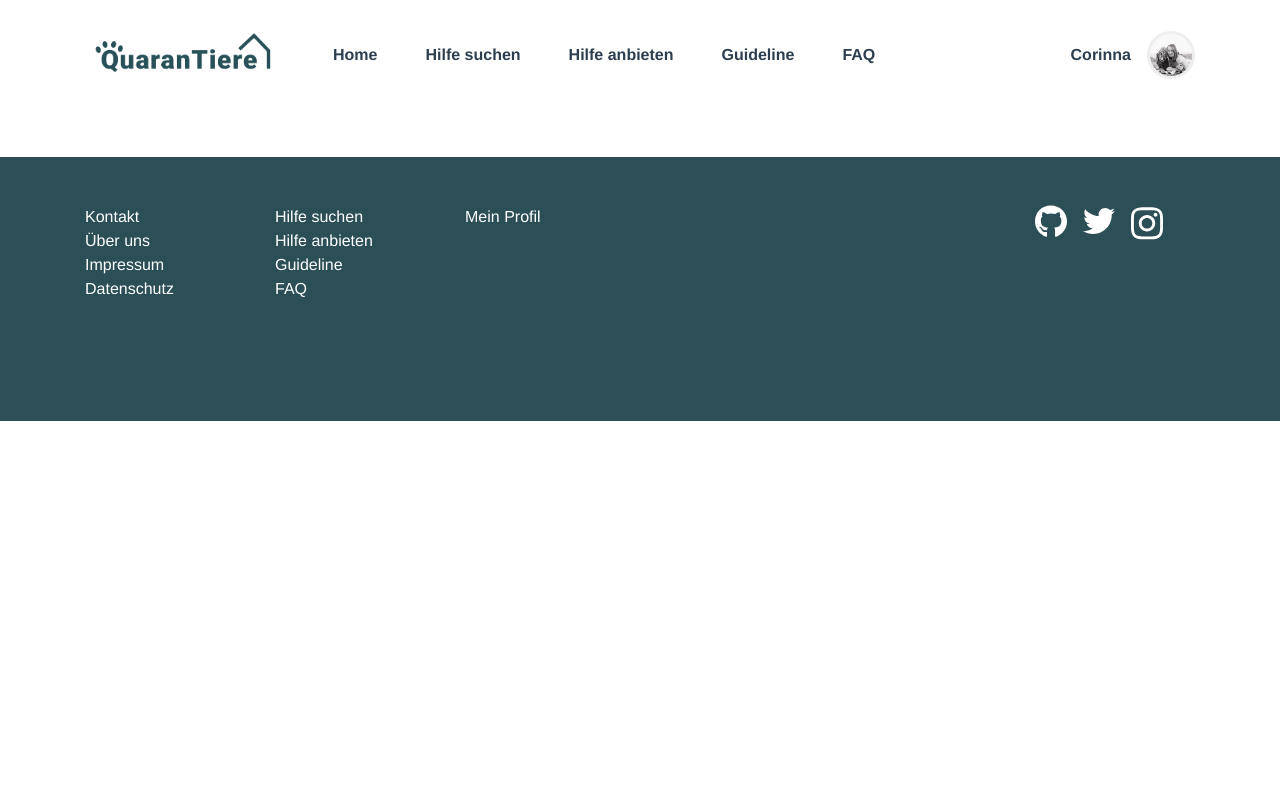
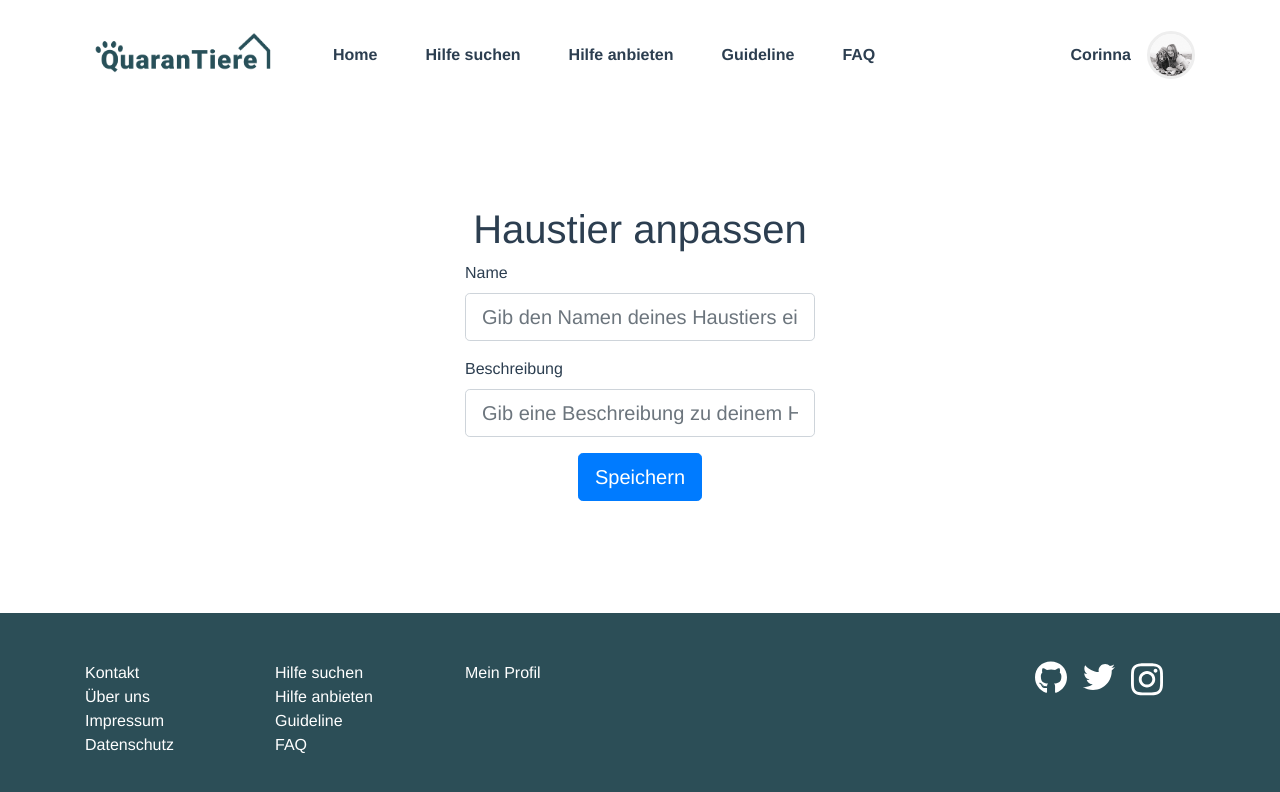
Before and after one commit to PetHelp/PetHelp, a Vue app in the folder frontend/: page /profil/haustier/1 in a window 1280 px wide. Shown: the top 792 px of the page. Built offline with nearby package versions, Linux system fonts and the light colour scheme; no server answers.

Commit message:
Edit Animal

```diff
--- a/frontend/src/components/Animal.vue
+++ b/frontend/src/components/Animal.vue
@@ -1,17 +1,16 @@
 <template>
     <div>
-        <Avatar :img="animal.img" />
-        <h3 class="h5 text-center mt-3">{{animal.name}} ({{ animal.age }})</h3>
-        <p v-if="animal.hometown" class="text-center">{{animal.hometown}}</p>
+        <!--<Avatar :img="animal.img" />-->
+        <h3 class="h5 text-center mt-3">{{animal.name}}</h3>
     </div>
 </template>
 
 <script>
-import Avatar from '../components/Avatar.vue'
+// import Avatar from '../components/Avatar.vue'
 
 export default {
   name: 'Animal',
-  props: ['animal'],
-  components: { Avatar }
+  props: ['animal'] // ,
+//  components: { Avatar }
 }
 </script>
--- a/frontend/src/router/index.js
+++ b/frontend/src/router/index.js
@@ -49,6 +49,11 @@ const routes = [
     component: () => import(/* webpackChunkName: "addPet" */ '../views/AddAnimal.vue')
   },
   {
+    path: '/profil/haustier/:id',
+    name: 'editPet',
+    component: () => import(/* webpackChunkName: "editPet" */ '../views/EditAnimal.vue')
+  },
+  {
     path: '/login',
     name: 'login',
     component: () => import(/* webpackChunkName: "login" */ '../views/Login.vue')
--- a/frontend/src/store/index.js
+++ b/frontend/src/store/index.js
@@ -203,6 +203,7 @@ export default new Vuex.Store({
         .then(res => {
           console.log(res)
           commit('updateAnimal', res.data)
+          router.replace('/profil')
         })
         .catch(error => console.log(error))
     },
@@ -245,6 +246,9 @@ export default new Vuex.Store({
     },
     isAuthenticated (state) {
       return state.token.access !== null
+    },
+    getAnimalById: (state) => (id) => {
+      return state.profile.animals.find(a => parseInt(a.id) === parseInt(id))
     }
   },
   modules: {
--- /dev/null
+++ b/frontend/src/views/EditAnimal.vue
@@ -0,0 +1,71 @@
+<template>
+  <div class="register container pt-5 my-5 z-depth-1">
+    <b-row align-h="center">
+      <b-col xs="12" sm="10" md="6" lg="6" xl="4">
+        <h1 class="text-center">Haustier anpassen</h1>
+        <b-form @submit.prevent="onSubmit">
+
+          <b-form-group id="input-group-1" label="Name" label-for="input-1">
+            <b-form-input
+              id="input-1"
+              v-model="form.name"
+              type="text"
+              required
+              size="lg"
+              placeholder="Gib den Namen deines Haustiers ein"
+            ></b-form-input>
+          </b-form-group>
+
+          <b-form-group id="input-group-2" label="Beschreibung" label-for="input-2">
+            <b-form-input
+              id="input-2"
+              v-model="form.description"
+              required
+              size="lg"
+              placeholder="Gib eine Beschreibung zu deinem Haustier ein"
+              type="text"
+            ></b-form-input>
+          </b-form-group>
+
+          <p class="text-center"><b-button size="lg" type="submit" :disabled=!formIsValid variant="primary">Speichern</b-button></p>
+        </b-form>
+      </b-col>
+    </b-row>
+  </div>
+</template>
+
+<script>
+export default {
+  title: 'Quarantiere - Haustier anpassen',
+  data () {
+    return {
+      id: this.$route.params.id,
+      form: {
+        name: '',
+        description: ''
+      },
+      animal: null
+    }
+  },
+  methods: {
+    onSubmit () {
+      this.animal.name = this.form.name
+      this.animal.description = this.form.description
+      this.$store.dispatch('updateAnimal', this.animal)
+    }
+  },
+  computed: {
+    formIsValid () {
+      return true
+    }
+  },
+  created () {
+    this.animal = this.$store.getters.getAnimalById(this.id)
+
+    if (this.animal) {
+      this.form.name = this.animal.name
+      this.form.description = this.animal.description
+    }
+  }
+}
+</script>
--- a/frontend/src/views/Profile.vue
+++ b/frontend/src/views/Profile.vue
@@ -32,10 +32,16 @@
               v-for="animal in user.animals"
               v-bind:key="animal.id"
             >
-              <Animal v-bind:animal="animal"></Animal>
+              <router-link :to="{ name: 'editPet', params: { id: animal.id } }"><Animal v-bind:animal="animal" /></router-link>
             </b-col>
           </b-row>
         </div>
+      </b-col>
+    </b-row>
+
+    <b-row class="mt-3">
+      <b-col cols="10">
+        <router-link tag="button" to="/profil/haustier/add">Haustier hinzufügen</router-link>
       </b-col>
     </b-row>
   </div>
@@ -50,7 +56,7 @@ export default {
   title: 'Quarantiere - Profil',
   name: 'profile-view',
   components: { Avatar, Animal, EditableTextOutput },
-  data: function () {
+  data () {
     return {
       user: {
         name: 'Corinna Quarantina',
@@ -58,19 +64,16 @@ export default {
         address: 'Berlin',
         emergencyContactEmail: 'some-mail@somewhere.com',
         bio: 'Spicy jalapeno cow ribeye drumstick meatloaf. Meatball t-bone ham spare ribs, short ribs ball tip alcatra leberkas ham hock chislic landjaeger. Brisket bresaola venison, buffalo ball tip beef pastrami meatball shank flank. Pork chop leberkas frankfurter short loin chislic tenderloin drumstick pastrami kevin pork loin tail jowl pig.',
-        animals: [
-          { id: 1, name: 'T-Rex', age: 6, img: 'Hund3.jpg' },
-          { id: 2, name: 'Sumo', age: 2, img: 'Hund2.png' }
-        ],
-        test: 'hi'
+        animals: []
       }
     }
   },
-  created: function () {
+  created () {
     this.loadProfile()
+    this.loadAnimals()
   },
   methods: {
-    loadProfile: function () {
+    loadProfile () {
       if (this.$store.state.profile.id === null) {
         this.$store.dispatch('getProfile')
       }
@@ -82,7 +85,12 @@ export default {
       this.user.animals = profile.animals
       this.user.emergencyContactEmail = profile.emergencyContactEmail
     },
-    updateProfile: function () {
+    loadAnimals () {
+      this.$store.dispatch('getAnimals')
+      console.log(this.$store.state.profile.animals)
+      this.user.animals = this.$store.state.profile.animals
+    },
+    updateProfile () {
       this.$store.dispatch('updateProfile', {
         id: this.$store.state.profile.id,
         name: this.user.name,
```
